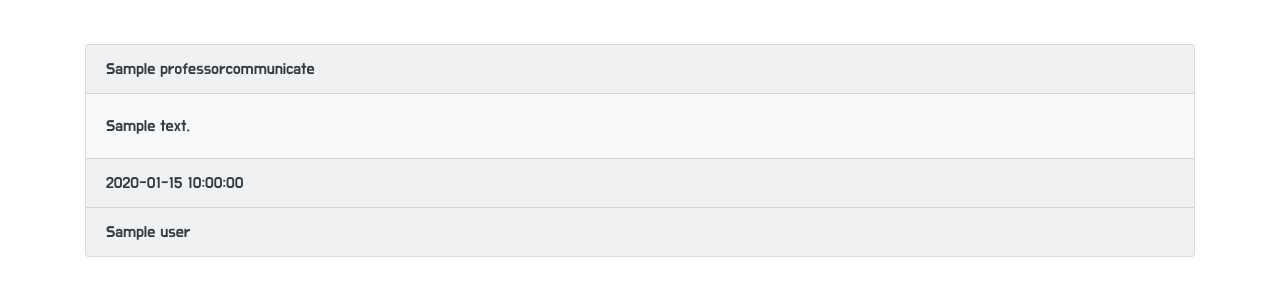
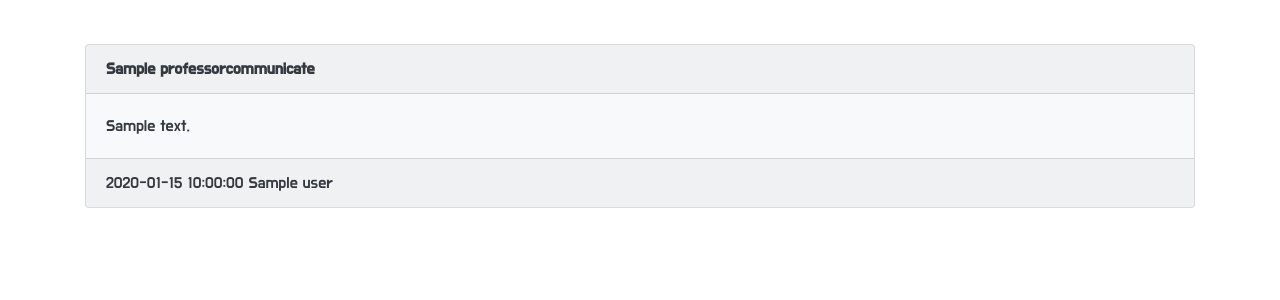
Before and after one commit to seeun98/MindConnecting, a Flask app: page /professorCommunicateList/1 in a window 1280 px wide. Shown: the part 56-356 px from the top of the page. Run offline with Flask 2, Linux system fonts and the light colour scheme; a database or web service that is not in the repository returns one stand-in record (values such as "Sample title"); some libraries are stand-ins or nearby versions.

Commit message:
complete

```diff
--- a/templates/professorCommunicate.html
+++ b/templates/professorCommunicate.html
@@ -16,10 +16,10 @@
 
     <div class ="container">
             <div class= "card bg-light text-dark">
-                <div class="card-header">{{info.title}}</div>
+                <div class="card-header"><strong>{{info.title}}</strong></div>
                 <div class="card-body">{{info.content}}</div>
-                <div class="card-footer">{{info.timestamp}}</div>
-                <div class="card-footer">{{info.user}}</div>
+                <div class="card-footer">{{info.timestamp}} {{info.user}}</div>
+                <!-- <div class="card-footer"></div> -->
             </div>
         </div>
     </div>
```
